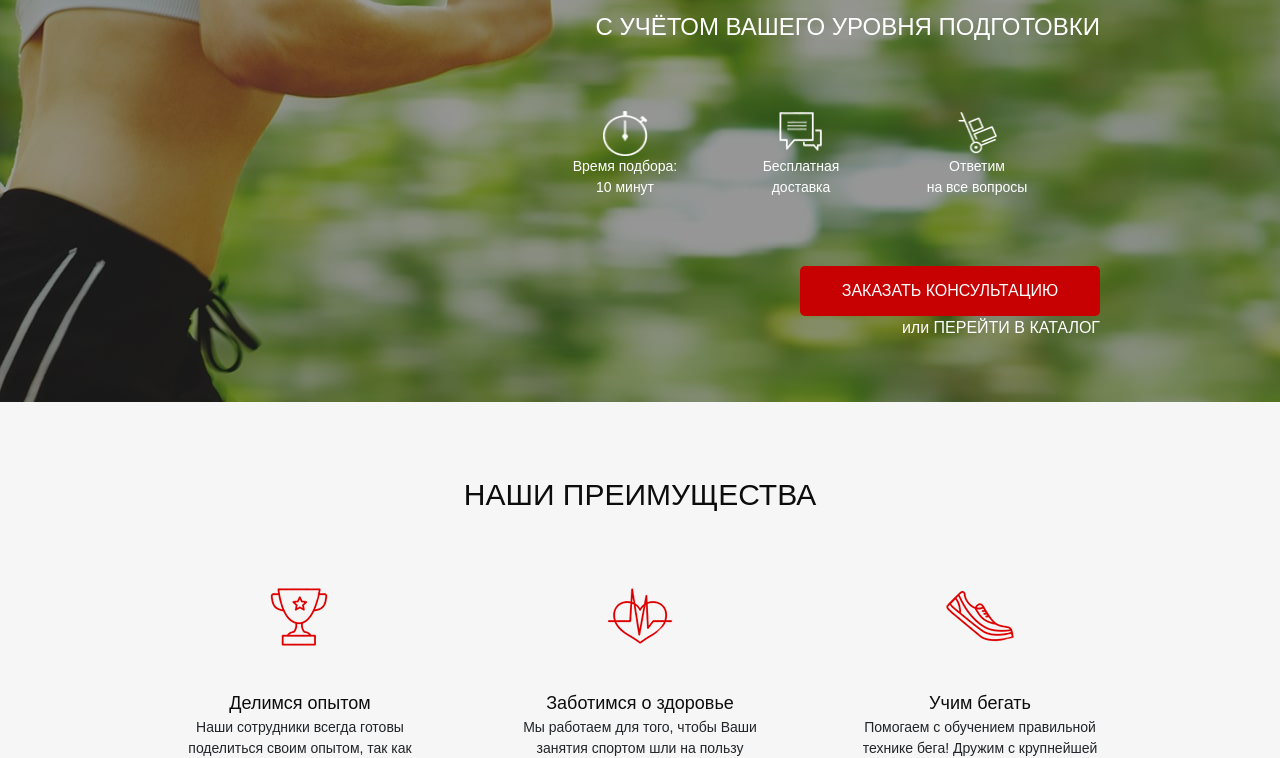
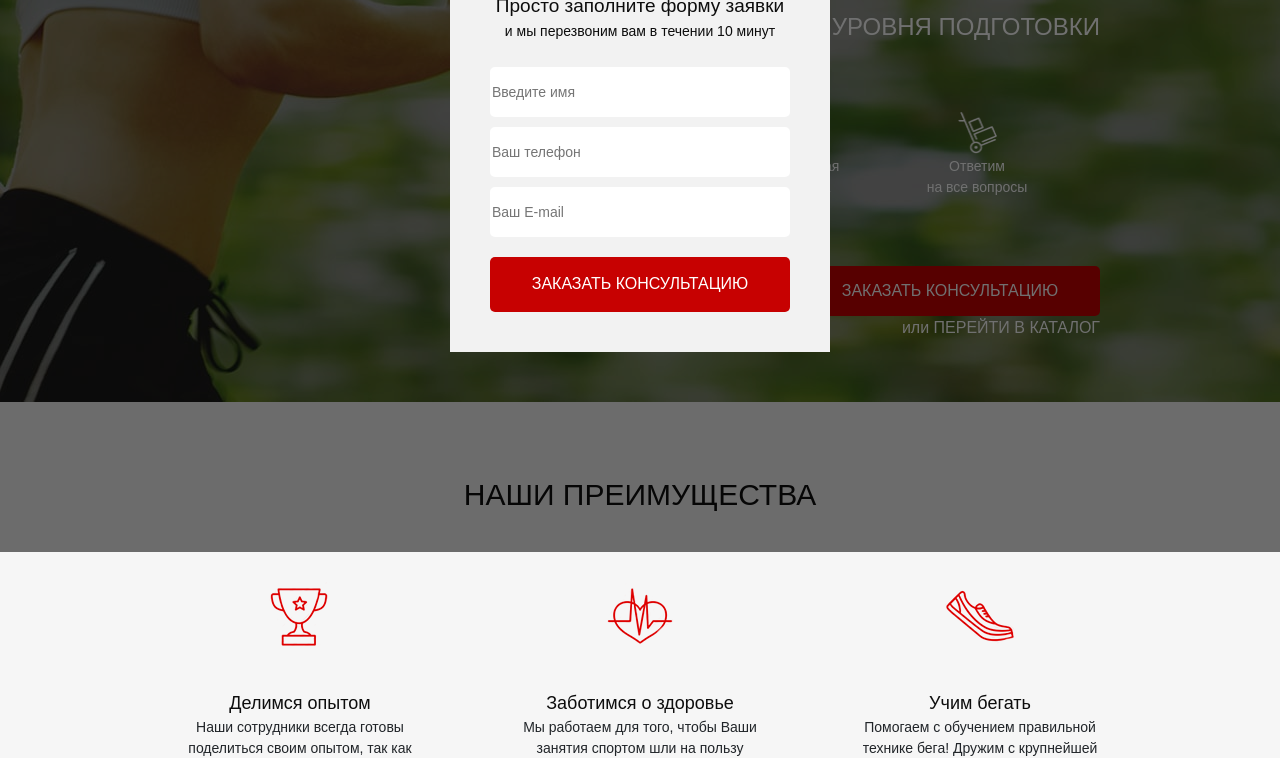
Before and after one commit to abelikov5/puls, a plain HTML site: page index.html in a window 1280 px wide. Shown: the part 248-1006 px from the top of the page. Drawn offline with nearby package versions, Linux system fonts and the light colour scheme.

Commit message:
module win

```diff
--- a/index.html
+++ b/index.html
@@ -12,6 +12,28 @@
 	<title>I Love Running</title>
 </head>
 <body>
+	<section class="overlay">
+		<div class="overlay_consult">
+			<div class="overlay_consult_wrap">
+				<div class="overlay_consult_wrap_title">
+					Просто заполните форму заявки
+				</div>
+				<div class="overlay_consult_wrap_subtitle">
+					и мы перезвоним вам в течении 10 минут
+				</div>
+				<form action="#" class="overlay_consult_wrap_form">
+					<input required placeholder="Введите имя" type="text">
+					<input required placeholder="Ваш телефон" type="number">
+					<input required placeholder="Ваш E-mail" type="email">
+
+					<button>заказать кОНСУЛЬТАЦИЮ</button>
+				</form>
+			</div>
+
+
+		</div>
+
+	</section>
 	<section class="promo">
 		<div class="container">
 			<div class="div_head">
@@ -416,7 +438,7 @@
 				</div>
 		</div>
 	</section>
-	<a href=""></a>
+
 
 	<footer class="footer">
 		<div class="footer_info">
--- /dev/null
+++ b/sass/_blocks/_overlay.sass
@@ -0,0 +1,46 @@
+.overlay
+    // display: none
+    position: absolute
+    width: 100%
+    height: 100vh
+    background-color:  rgba(0, 0, 0, 0.56)
+    z-index: 999
+    &_consult
+        position: absolute
+        width: 380px
+        height: 400px
+        top: 50%
+        left: 50%
+        transform: translate(-50%, -50%)
+        background-color: #f2f2f2;
+        &_wrap
+            padding: 40px 0 40px
+            width: 300px
+            position: block
+            margin: 0 auto
+            &_title
+                text-align: center
+                color: #0d0d0d
+                font-size: 19px
+                font-weight: 400
+            &_subtitle
+                text-align: center
+                color: #0d0d0d
+                font-size: 14px
+                font-weight: 400
+            &_form
+                margin-top: 25px
+                display: flex
+                flex-direction: column
+                input
+                    +feed_form
+                    color: #4b4b4b
+                    font-size: 14px
+                    font-weight: 400
+                button
+                    margin-top: 10px
+                    width: 100%
+                    background-color: red
+                    width: 100%
+                    height: 55px
+                    +red_btn
--- a/sass/style.sass
+++ b/sass/style.sass
@@ -14,6 +14,7 @@
 @import "_blocks/slider"
 @import "_blocks/catalog"
 @import "_blocks/feedback"
+@import "_blocks/overlay"
 @import "_blocks/footer"
 @import "media"
 
```
Also changed, not shown: css/style.min.css, 1 other file.
